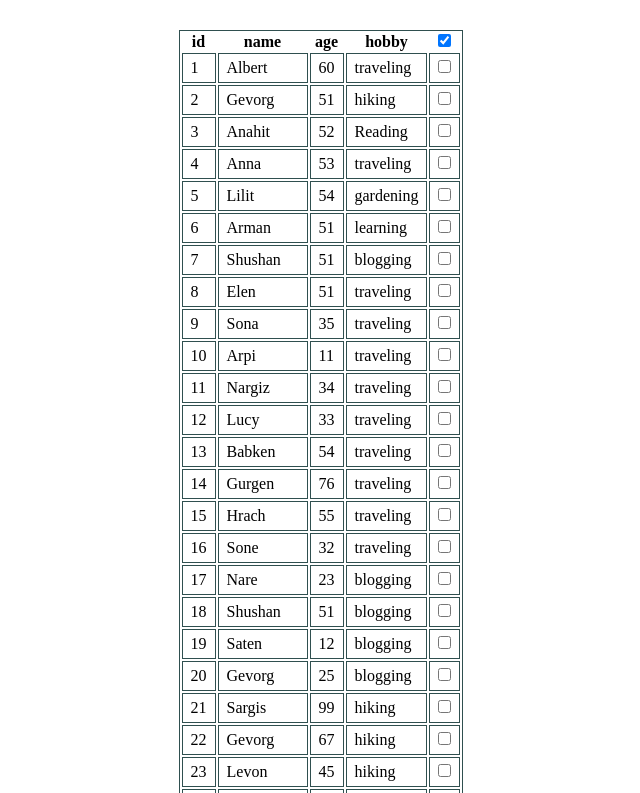
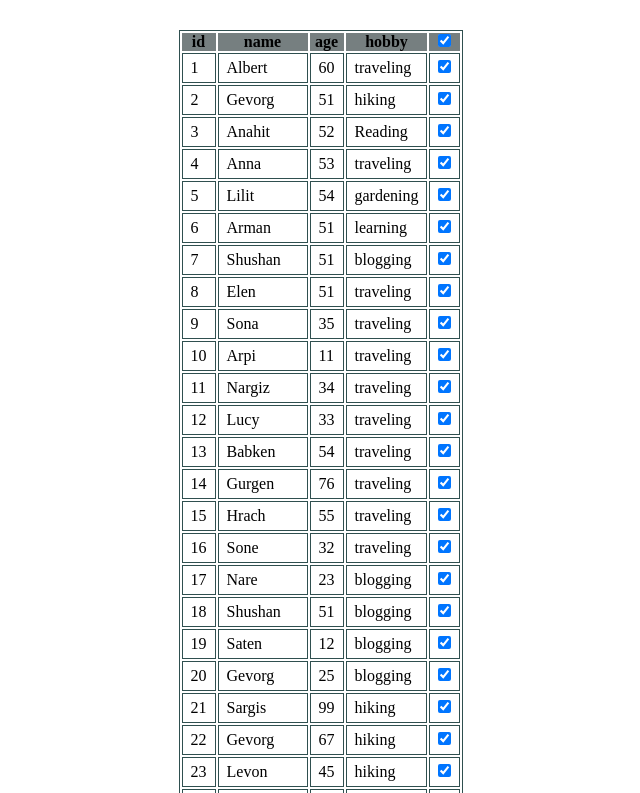
Before and after one commit to AnahitEsterox/dataTable, a plain HTML site: page index.html in a window 1280 px wide. Both pictures are taken after a click on the checkbox 763 px from the left and 40 px from the top of the page. Shown: the top 793 px of the page, without its empty margins (319-959 px from the left). Drawn offline with Linux system fonts and the light colour scheme.

Commit message:
worked on delete and did some refactorings

```diff
--- a/assets/js/DataTable.js
+++ b/assets/js/DataTable.js
@@ -2,45 +2,43 @@ class DataTable {
     constructor(columns=[], data=[]) {
         this.columns = columns;
         this.data = data;
+        this.table = document.createElement('table');
+        this.thead = document.createElement('thead');
+        this.tbody = document.createElement('tbody');
+        this.checkedArr = [];
     }
 
     createTable($dataTableContainer) {
-        const $table = document.createElement('table');
-        this.table = $table
         $dataTableContainer.appendChild(this.table)
-        // console.log(this.table)
         this.createThead()
         this.createTbody()
+        this.checkingData()
         this.deleteTd()
     }
 
     createThead() {
-        const $thead = document.createElement('thead');
-        const $tr = document.createElement('tr');
-        $thead.appendChild($tr)
-        document.querySelector('table').appendChild($thead)
+        document.querySelector('table').appendChild(this.thead)
+        const $tr = document.createElement('tr')
+        this.thead.appendChild($tr)
         this.columns.forEach((i) => {
-            const $th = document.createElement('th');
+            const $th = document.createElement('th')
             $th.innerHTML = i;
             $tr.appendChild($th);
         })
-        let $thcheck = document.createElement('th');
-        let $input = document.createElement('input');
-        $input.type = 'checkbox';
-        $tr.appendChild($thcheck);
-        $thcheck.appendChild($input);
-        console.log($thcheck);
-        console.log("trail")
+        const $thCheck = document.createElement('th')
+        const $thInput = document.createElement('input')
+        $thInput.type = 'checkbox';
+        $tr.appendChild($thCheck);
+        $thCheck.appendChild($thInput);
     }
     createTbody() {
-        const $tBody = document.createElement('tbody');
-        document.querySelector('table').appendChild($tBody);
+        document.querySelector('table').appendChild(this.tbody);
         this.data.forEach((i) => {
             const $tr = document.createElement('tr');
             for(let key in i) {
                 const $td = document.createElement('td')
                     $tr.appendChild($td)
-                    $tBody.appendChild($tr)
+                    this.tbody.appendChild($tr)
                     $td.innerHTML = i[key]
             }
             let $tdcheck = document.createElement('td');
@@ -51,14 +49,34 @@ class DataTable {
         })
     }
 
-    deleteTd() {
-        let inputArr = document.querySelectorAll('input')
-        console.log(inputArr)
+    checkingData() {
+        let inputArr = document.querySelectorAll('input');
         inputArr.forEach((item) => {
             item.addEventListener("click", (e) => {
-                let target = e.target.value
+                let target = e.target;
+                let $checkedTr = target.closest("tr");
+                if($checkedTr.closest('thead')) {
+                    const allInputsArr = this.tbody.querySelectorAll('input')
+                    allInputsArr.forEach((item) => {
+                        item.checked = target.checked;
+                    })
+                }
+                if(target.checked) {
+                    this.checkedArr.push($checkedTr)
+                    console.log('$checkedTr: ', $checkedTr)
+                    console.log('checkedArr: ', this.checkedArr.$checkedTr)
+
+                    $checkedTr.classList.add('checked')
+                } else {
+                    $checkedTr.classList.remove('checked')
+                }
             })
         })
+    }
+
+    deleteTd() {
+
+
 
     }
 
--- a/style.css
+++ b/style.css
@@ -14,3 +14,6 @@ table {
     border: 1px solid darkslategray;
     margin: 30px auto;
 }
+.checked {
+    background-color: #767f80;
+}
```
